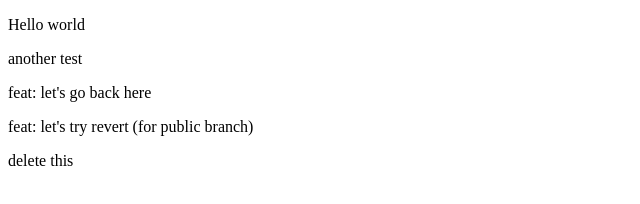
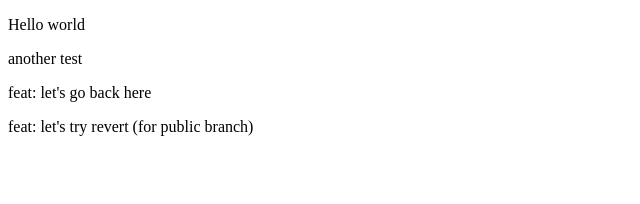
Before and after one commit to vDescent/test-checkout, a plain HTML site: page index.html in a window 1280 px wide. Shown: the full height of the page, 0-640 px from the left. Drawn offline with Linux system fonts and the light colour scheme.

Commit message:
Revert "del: delete this"
This reverts commit 4731c73bf3211215d83648c1f7ce65e606394d36.

```diff
--- a/index.html
+++ b/index.html
@@ -10,6 +10,5 @@
     <p>another test</p>
     <p>feat: let's go back here</p>
     <p>feat: let's try revert (for public branch)</p>
-    <p>delete this</p>
 </body>
 </html>
```
